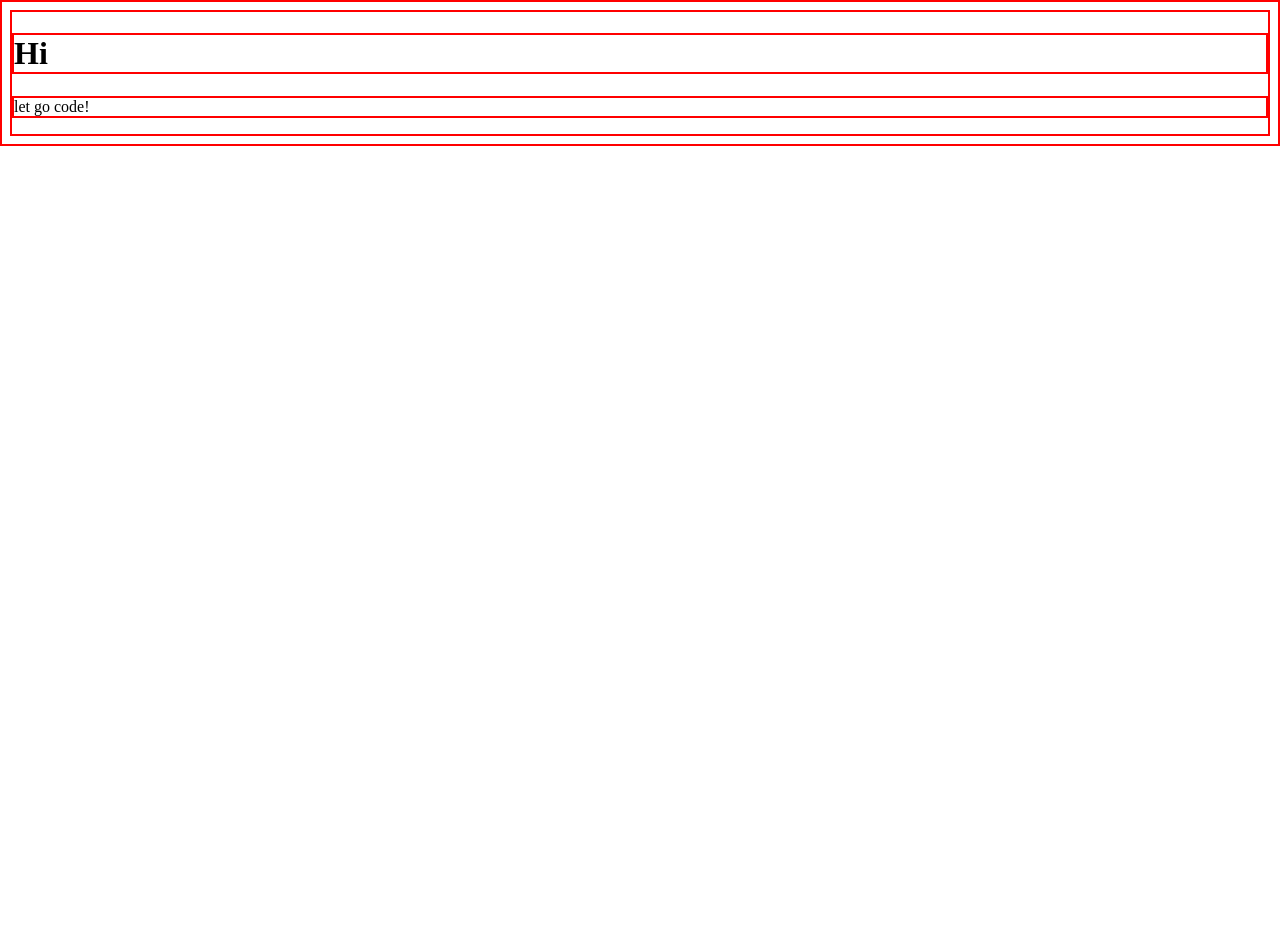
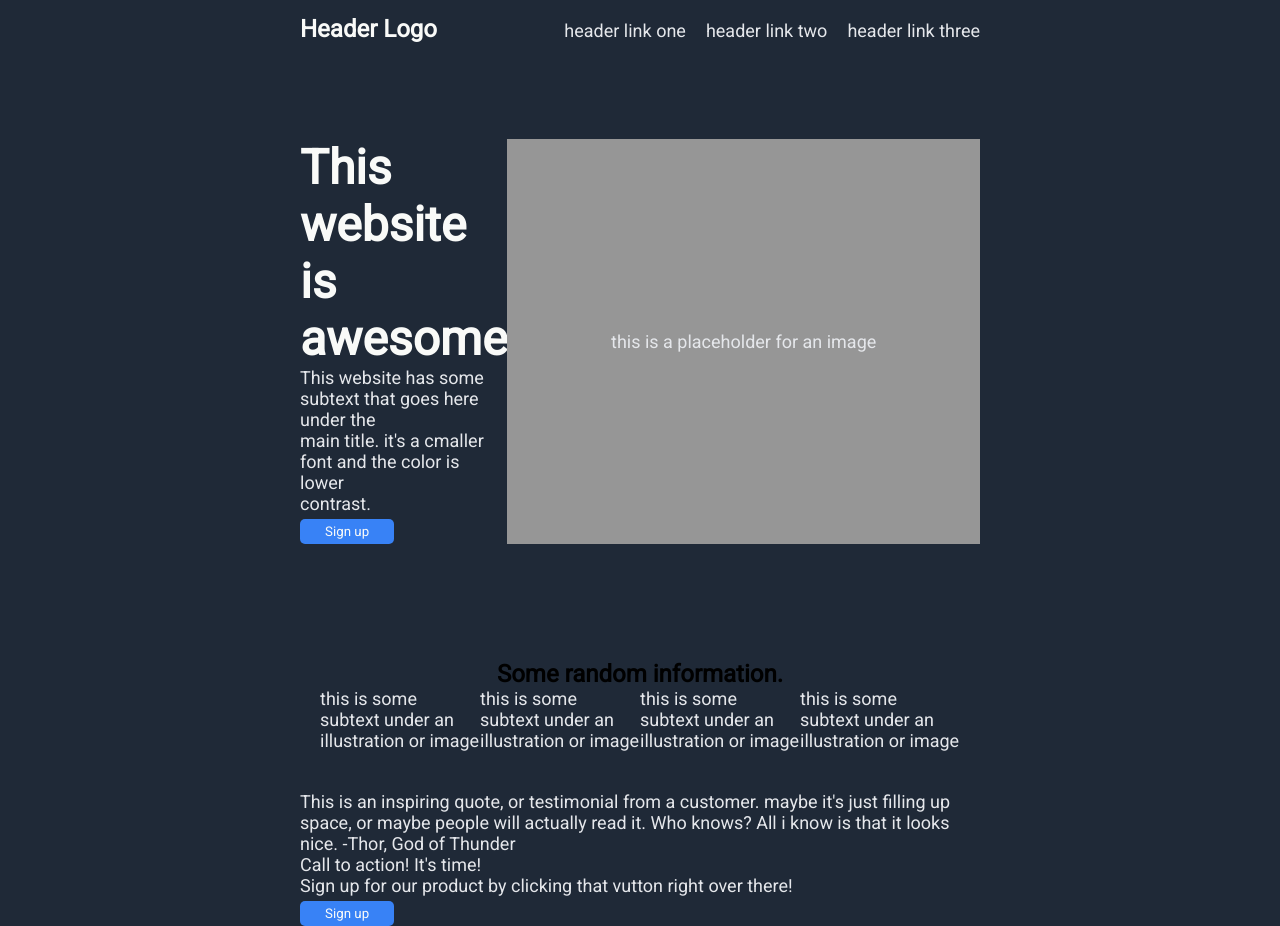
Before and after one commit to MuminaA/LandingPageOdinProject, a plain HTML site: page index.html in a window 1280 px wide. Before the commit the page ends 800 px from the top, so only its background shows below. Drawn offline with Linux system fonts and the light colour scheme.

Commit message:
page set up and css layout

```diff
--- a/index.html
+++ b/index.html
@@ -1,15 +1,70 @@
 <!DOCTYPE html>
 <html lang="en">
-<head>
-    <meta charset="UTF-8">
-    <meta http-equiv="X-UA-Compatible" content="IE=edge">
-    <meta name="viewport" content="width=>, initial-scale=1.0">
+  <head>
+    <meta charset="UTF-8" />
+    <meta http-equiv="X-UA-Compatible" content="IE=edge" />
+    <meta name="viewport" content="width=>, initial-scale=1.0" />
     <title>Document</title>
 
-    <link rel="stylesheet" href="style.css">
-</head>
-<body>
-    <h1 class="header">Hi</h1>
-    <p>let go code!</p>
-</body>
+    <link rel="stylesheet" href="style.css" />
+  </head>
+  <body>
+    <section class="hero">
+        <nav>
+      <span class="header-logo">Header Logo</span>
+      <div class="header-link">
+        <a href="#">header link one</a>
+        <a href="#">header link two</a>
+        <a href="#">header link three</a>
+      </div>
+    </nav>
+    <section id="first-section">
+      <div class="tagline">
+        <h1 class="header">
+          This website <span class="line-break">is</span> awesome
+        </h1>
+        <p>
+          This website has some subtext that goes here under
+          <span class="line-break">the</span> main title. it's a cmaller font
+          and the color is <span class="line-break">lower</span> contrast.
+        </p>
+        <button>Sign up</button>
+      </div>
+      <div class="placeholder">
+        <p>this is a placeholder for an image</p>
+      </div>
+    </section>
+    </section>
+    <section class="second-section">
+      <h2>Some random information.</h2>
+      <div class="flex-container">
+        <div class="one">
+          <div><p>this is some subtext under an illustration or image</p></div>
+        </div>
+        <div class="two">
+          <div><p>this is some subtext under an illustration or image</p></div>
+        </div>
+        <div class="three">
+          <div><p>this is some subtext under an illustration or image</p></div>
+        </div>
+        <div class="four">
+          <div><p>this is some subtext under an illustration or image</p></div>
+        </div>
+      </div>
+    </section>
+    <section class="third-section">
+      <p>
+        This is an inspiring quote, or testimonial from a customer. maybe it's
+        just filling up space, or maybe people will actually read it. Who knows?
+        All i know is that it looks nice. -Thor, God of Thunder
+      </p>
+    </section>
+    <footer>
+      <div>
+        <p>Call to action! It's time!</p>
+        <p>Sign up for our product by clicking that vutton right over there!</p>
+        <button>Sign up</button>
+      </div>
+    </footer>
+  </body>
 </html>
--- a/style.css
+++ b/style.css
@@ -1,3 +1,100 @@
+@import url('https://fonts.googleapis.com/css2?family=Roboto&display=swap');
+
+:root {
+    --background-color: #1f2937;
+    --call-to-action: #3882f6;
+    --quote-bg-color: #e5e7eb;
+}
+
 * {
-    border: 2px solid red;
-  }
+    margin: 0;
+    padding: 0;
+    /* border: solid 2px red; */
+    font-family: 'Roboto', sans-serif;
+}
+
+body {
+    margin: 0 300px;
+    background-color: var(--background-color);
+}
+
+nav {
+    display: flex;
+    justify-content: end;
+    margin-top: 15px;
+}
+
+.header-logo {
+    font-size: 24px;
+    color: #f9faf8;
+    flex: 2 1 0%;
+    font-weight: 600;
+}
+
+a {
+    text-decoration: none;
+    color: inherit;
+}
+
+.header-link {
+    display: inline-flex;
+    gap: 20px;
+    color: #e5e7eb;
+    font-size: 18px;
+    padding-top: 5px;
+}
+
+#first-section {
+    display: flex;
+    justify-content: end;
+    margin-top: 6em;
+    margin-bottom: 6em;
+}
+
+h1 {
+    color: #f9faf8;
+    font-size: 48px;
+}
+
+.tagline {
+    flex: 2 1 0%;
+}
+
+.line-break::after {
+    content: '\A';
+    white-space: pre;
+}
+
+p {
+    color: #e5e7eb;
+    font-size: 18px;
+}
+
+button {
+    background-color: var(--call-to-action);
+    color: #f9faf8;
+    padding: 5px 25px;
+    border-radius: 5px;
+    border: none;
+    margin-top: 5px;
+}
+
+.placeholder {
+    background-color: rgb(150, 150, 150);
+    width: 500px;
+    display: flex;
+    align-items: center;
+    justify-content:center;
+}
+
+.second-section {
+    padding: 20px;
+    padding-bottom: 40px;
+    display: flex;
+    flex-direction: column;
+    align-items: center;
+}
+
+.flex-container {
+    display: flex;
+}
```
